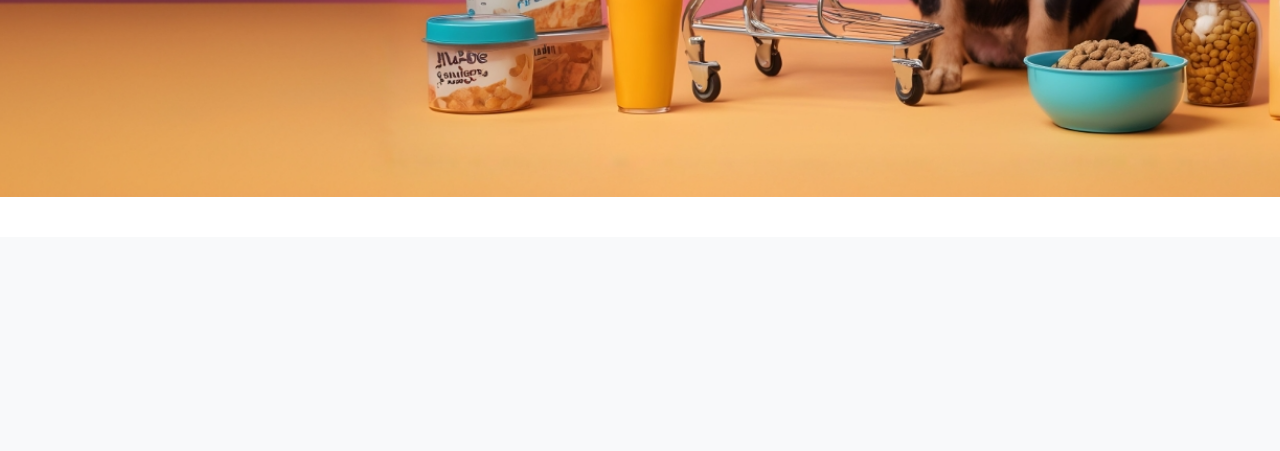
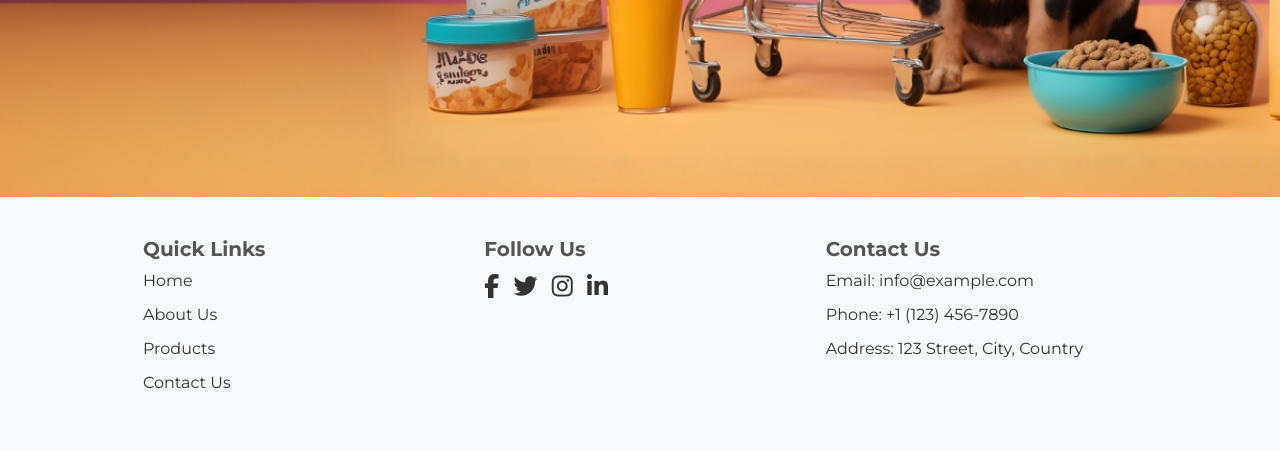
Before and after one commit to hpatnadeeshan/Milestone-4, a Django app: page / in a window 1280 px wide. Shown: the part 563-1014 px from the top of the page. Before the commit the page ends 760 px from the top, so only its background shows below. Run offline with Django 3.2, Linux system fonts and the light colour scheme; some libraries are stand-ins or nearby versions.

Commit message:
added a footer to base.html

```diff
--- a/static/css/base.css
+++ b/static/css/base.css
@@ -77,3 +77,55 @@ body {
 .header-container .header-category-bar .nav-link:hover {
     color: #555;
 }
+
+/* footer */
+
+.footer {
+    background-color: #f8f9fa;
+    padding: 40px 0;
+    color: #333;
+}
+
+.footer h5 {
+    color: #555;
+    font-weight: bold;
+}
+
+.footer ul {
+    list-style: none;
+    padding: 0;
+}
+
+.footer ul li {
+    margin-bottom: 10px;
+}
+
+.footer ul li a {
+    color: #333;
+    text-decoration: none;
+}
+
+.footer ul li a:hover {
+    color: #555;
+}
+
+.footer .list-inline {
+    padding-left: 0;
+}
+
+.footer .list-inline-item {
+    margin-right: 10px;
+}
+
+.footer .list-inline-item:last-child {
+    margin-right: 0;
+}
+
+.footer .list-inline-item a {
+    color: #333;
+    font-size: 24px;
+}
+
+.footer .list-inline-item a:hover {
+    color: #555;
+}
--- a/templates/base.html
+++ b/templates/base.html
@@ -89,10 +89,45 @@
 
 		{% block content %}
 		{% endblock %}
+	</div>
 
-		{% block postloadjs %}
-		{% endblock %}
-	</div>
+	<footer class="footer">
+		<div class="container">
+			<div class="row">
+				<div class="col-md-4">
+					<h5>Quick Links</h5>
+					<ul class="list-unstyled">
+						<li><a href="#">Home</a></li>
+						<li><a href="#">About Us</a></li>
+						<li><a href="#">Products</a></li>
+						<li><a href="#">Contact Us</a></li>
+					</ul>
+				</div>
+				<div class="col-md-4">
+					<h5>Follow Us</h5>
+					<ul class="list-inline">
+						<li class="list-inline-item"><a href="#"><i class="fab fa-facebook-f"></i></a></li>
+						<li class="list-inline-item"><a href="#"><i class="fab fa-twitter"></i></a></li>
+						<li class="list-inline-item"><a href="#"><i class="fab fa-instagram"></i></a></li>
+						<li class="list-inline-item"><a href="#"><i class="fab fa-linkedin-in"></i></a></li>
+					</ul>
+				</div>
+				<div class="col-md-4">
+					<h5>Contact Us</h5>
+					<ul class="list-unstyled">
+						<li>Email: info@example.com</li>
+						<li>Phone: +1 (123) 456-7890</li>
+						<li>Address: 123 Street, City, Country</li>
+					</ul>
+				</div>
+			</div>
+		</div>
+	</footer>
+
+
+
+	{% block postloadjs %}
+	{% endblock %}
 
 </body>
 
```
